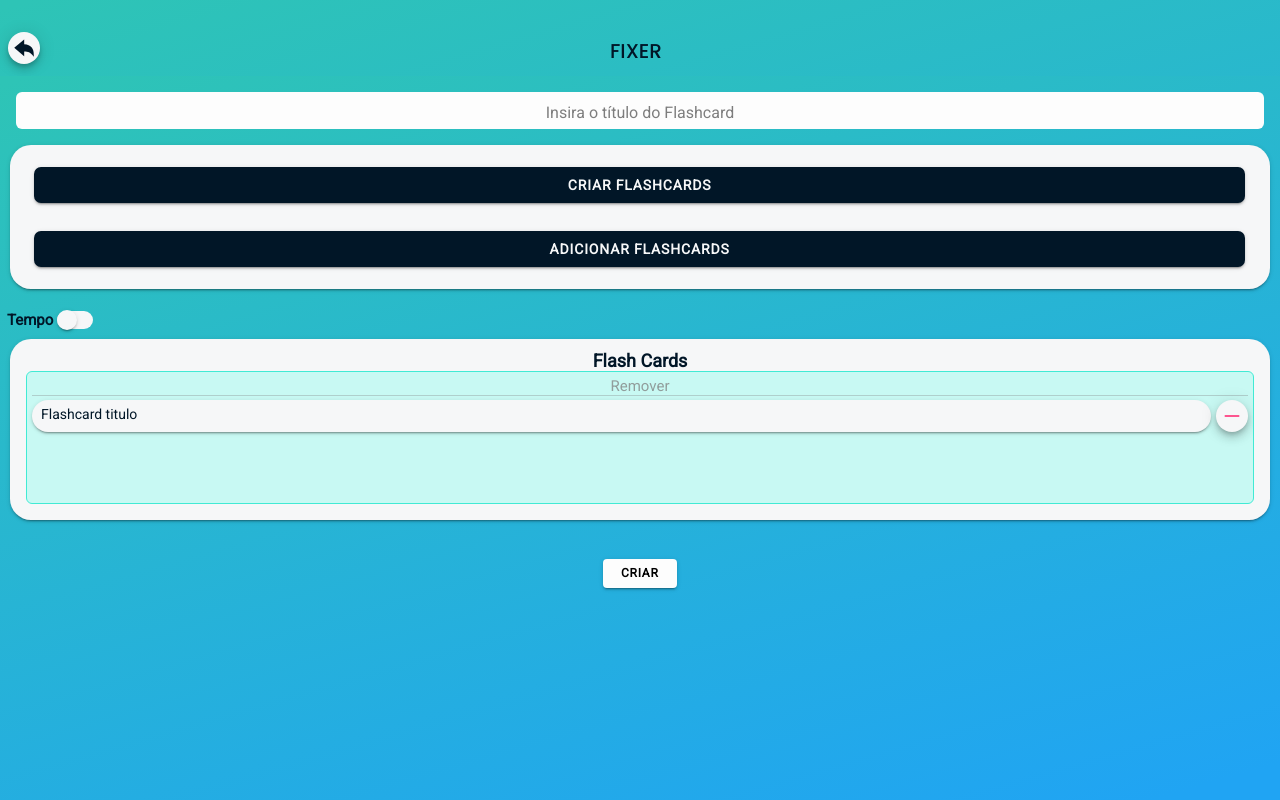
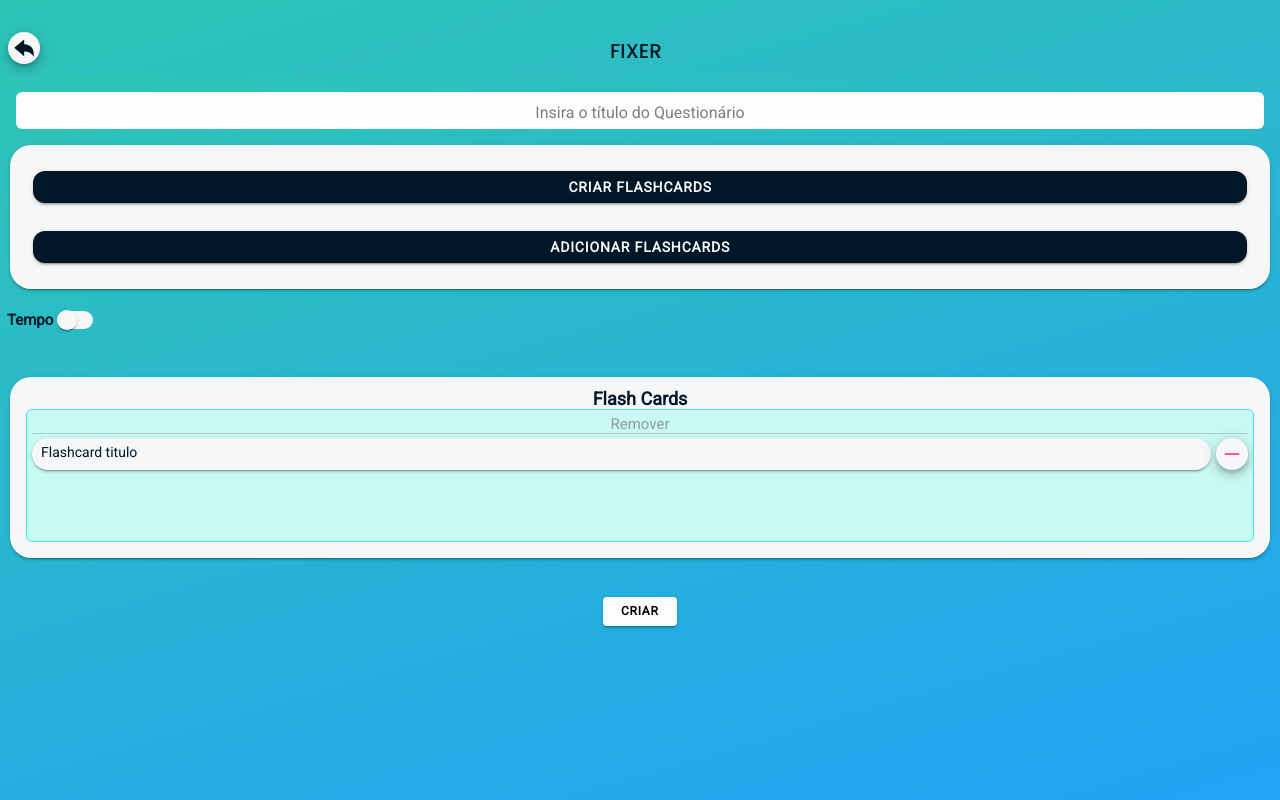
Before and after one commit to Lucasfield3/fixer-ionic-react, a React (Create React App) app: page /CriarQuestionario in a window 1280 px wide. Built offline with nearby package versions, Linux system fonts and the light colour scheme.

Commit message:
criar questilnario edit

```diff
--- a/src/components/AnswerAlternativa/AnswerAlternativa.tsx
+++ b/src/components/AnswerAlternativa/AnswerAlternativa.tsx
@@ -21,6 +21,7 @@ import { menuController } from '@ionic/core';
 
 
 
+
 const AnswerAlternativa: React.FC = () => {
 
     const history = useHistory()
@@ -35,11 +36,16 @@ const AnswerAlternativa: React.FC = () => {
     const [isFlipped, setIsflipped] = useState(false);
     const [alternatives, setAlternatives] = useState<Alternative[]>()
     const [idFlashCard, setIdFlashCard] = useState<string>('')
+    const [progress, setProgress] = useState(0.1)
     const [check, setCheck] = useState<Checker>({
         answer: 'resposta-certa',
         correct: false
     })
-
+    const ProgressBar = (progress:number)=>{
+        if(check.correct!){
+            return setProgress(progress =+ 0.30)
+        }
+    }
     const [activeAlternative, setActiveAlternative] = useState<Alternative>({
         id: '123',
         answer: 'alternativa-ativada'
@@ -52,6 +58,8 @@ const AnswerAlternativa: React.FC = () => {
     const [themes, setThemes] = useState<string[]>([]);
     const [cardRed, setCardRed] = useState(<CardRed />)
     const [showLoading, setShowLoading] = useState(true);
+    const [reverse, setReverse] = useState(false)
+
     const settingLoading = () => {
         setTimeout(() => {
             setShowLoading(false);
@@ -70,6 +78,7 @@ const AnswerAlternativa: React.FC = () => {
         menuController.enable(true)
     }, [])
     useIonViewWillEnter(() => {
+        setProgress(progress)
         setClassName({
             id: -1,
             active: false
@@ -142,7 +151,7 @@ const AnswerAlternativa: React.FC = () => {
                         </IonRow>
                         <IonRow style={{ height: '1rem' }} className='ion-justify-content-center row-progress'>
                             <IonLabel className="start-lvl">0</IonLabel>
-                            <IonProgressBar className='progress-bar' value={0.5}></IonProgressBar>
+                            <IonProgressBar className='progress-bar' value={progress}></IonProgressBar>
                             <IonLabel className="start-lvl">1</IonLabel>
                         </IonRow>
                     </IonRow>
@@ -224,6 +233,7 @@ const AnswerAlternativa: React.FC = () => {
                                     setShowLoading(!showLoading)
                                     handleFlipAnswer()
                                     settingLoading()
+                                    ProgressBar(progress)
                                 }} className='ios arrow-foward' color='primary' src={arrowForward}></IonIcon>
                             </IonRow>
                             <IonLoading
--- a/src/pages/Questionarios/CriarQuestionario.tsx
+++ b/src/pages/Questionarios/CriarQuestionario.tsx
@@ -78,7 +78,7 @@ const CriarQuestionario:React.FC = ()=>{
                 </IonHeader>
                 <IonContent>
                     <IonItem style={{borderRadius:'6px'}} className="item-input-dissertativa">
-                        <IonInput  value={textTitle} type="text" required className="input-dissertativa"  onIonChange={e => setTextTitle(e.detail.value!)} placeholder="Insira o título do Flashcard"></IonInput>
+                        <IonInput  value={textTitle} type="text" required className="input-dissertativa" title='insira o título do Questionário' onIonChange={e => setTextTitle(e.detail.value!)} placeholder="Insira o título do Questionário"></IonInput>
                     </IonItem>
                     <IonCard color='light' className='card-buttons'>
                         <IonButton onClick={()=> setShowModal2(true)}  style={{marginBottom:'1.5rem', marginTop:'0.5rem'}} className='buttons-dark' color='dark'>Criar flashcards</IonButton>
@@ -96,8 +96,8 @@ const CriarQuestionario:React.FC = ()=>{
                             }}>Alternativa</IonButton>
                     </IonModal>
                     <IonModal isOpen={showModal} cssClass='modal-list' onDidDismiss={()=> setShowModal(false)}>
-                        <IonRow>
-                            <IonLabel>Selecione um flashcard</IonLabel>
+                        <IonRow className='ion-justify-content-center'>
+                            <IonLabel className='title-select'>Selecione um flashcard</IonLabel>
                         </IonRow>
                         <IonRow>
                             <IonSearchbar placeholder='Buscar' color='light' className="search-bar"
--- a/src/pages/Questionarios/style.css
+++ b/src/pages/Questionarios/style.css
@@ -23,15 +23,16 @@
     justify-content: center;
     max-height: 15rem;
     min-height: 9rem;
-    padding-left: 1.4rem;
-    padding-right: 1.4rem;
+    padding-left: 1.3rem;
+    padding-right: 1.3rem;
     padding-top: 0.7rem;
     padding-bottom: 0.7rem;
   }
   .buttons-dark{
-    --ion-color-dark-contrast:var(--ion-color-light)!important;
+    --ion-color-dark-contrast: var(--ion-color-light)!important;
     font-weight: bold;
-    --border-radius: 7px;
+    --border-radius: 12px;
+    height: 2rem;
   }
   .back-list{
     background: #C8F9F3;
@@ -95,6 +96,8 @@
     max-height: 15rem;
     min-height: 9rem;
     padding-top: 0.7rem;
+    margin-top: 3rem;
+
   }
   .flash-cards{
     border-radius: 1.7rem;
@@ -125,3 +128,11 @@
     --background-focused: #f1f1f1;
     --background-hover: #f1f1f1;
   }
+  .modal-list{
+    --height:34%
+  }
+  .title-select{
+    font-weight: bold;
+    margin-top: 1rem;
+    font-size: 18px;
+  }
```
